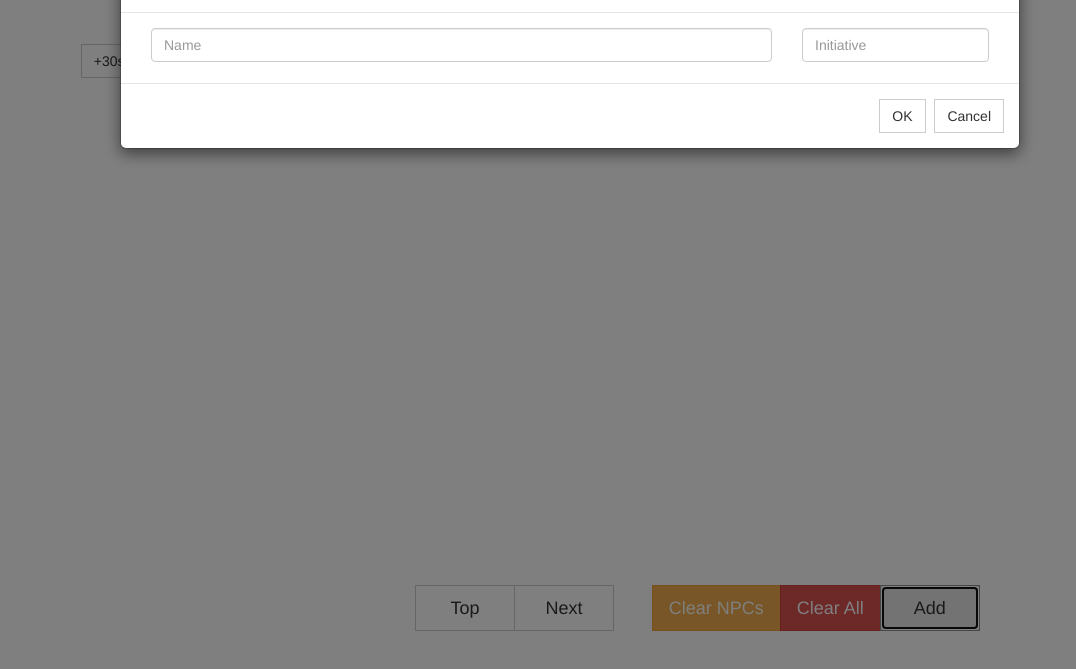
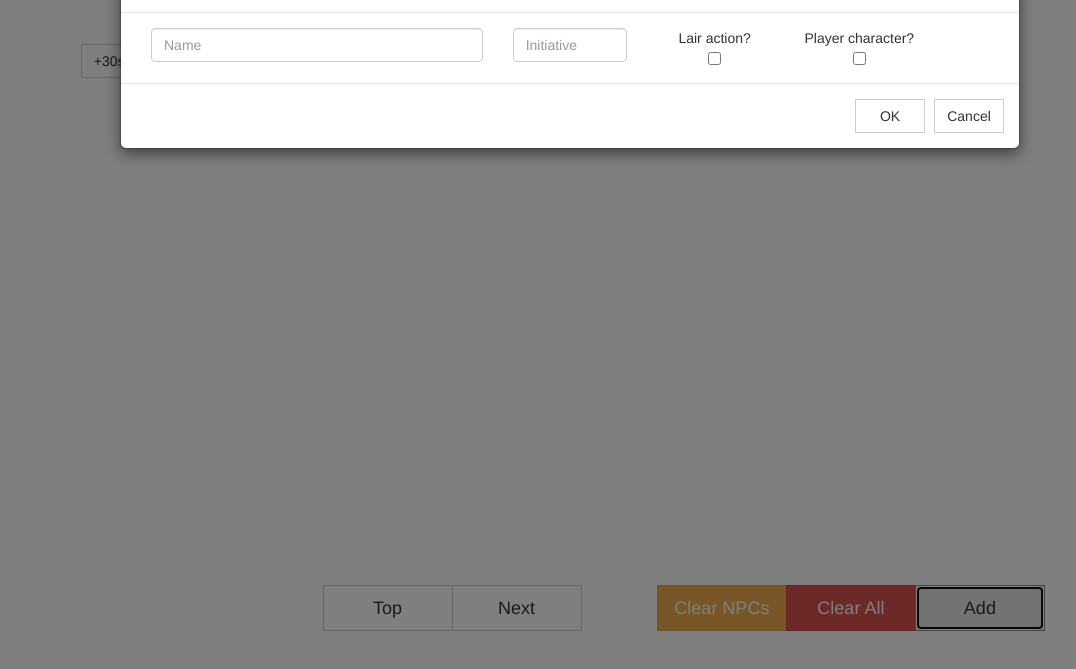
Before and after one commit to blanky/initiative, a plain HTML site: page index.html in a window 1280 px wide. Both pictures are taken after a click on the button "Add". Shown: the part 75-744 px from the top of the page, without its empty margins (70-1146 px from the left). Drawn offline with Linux system fonts and the light colour scheme.

Commit message:
added Lair action and Player character checkboxes to character creation, fixed button sizes

```diff
--- a/css/main.css
+++ b/css/main.css
@@ -39,7 +39,7 @@ body {
 }
 
 .btn-lg {
-	min-width:100px;
+	min-width:130px;
 }
 
 .btn {
@@ -90,3 +90,11 @@ body {
 #changeInit {
 	max-width:50px;
 }
+
+p {
+	text-align:center;
+}
+
+.btn-md {
+	min-width:70px;
+}
--- a/index.html
+++ b/index.html
@@ -34,14 +34,14 @@
 			</div>
 		</div>
 		<div class="col-sm-12" id="bottom-half">
-			<div class="col-sm-4" id="sw-container">
+			<div class="col-sm-3" id="sw-container">
 			</div>
-			<div class="col-sm-8" id="se-container">
-				<div class="col-sm-4 btn-group button-container" id="nav-buttons">
+			<div class="col-sm-9" id="se-container">
+				<div class="col-sm-5 btn-group button-container" id="nav-buttons">
 					<button type="button" class="btn btn-lg btn-default" id="top-button">Top</button>
 					<button type="button" class="btn btn-lg btn-default" id="nxt-button">Next</button>
 				</div>
-				<div class="col-sm-8 btn-group button-container" id="control-buttons">
+				<div class="col-sm-7 btn-group button-container" id="control-buttons">
 					<button type="button" class="btn btn-lg btn-warning" id="clrnpc-button">Clear NPCs</button>
 					<button type="button" class="btn btn-lg btn-danger" id="clrall-button">Clear All</button>
 					<button type="button" class="btn btn-lg btn-default" id="add-button" data-toggle="modal" data-target="#addModal">Add</button>
@@ -57,17 +57,23 @@
 	          <h4 class="modal-title">Add a creature</h4>
 	        </div>
 	        <div class="modal-body">
-	          <div class="col-sm-9">
+	          <div class="col-sm-5">
 							<input type="text" class="form-control" id="creature-name" placeholder="Name" />
 						</div>
-						<div class="col-sm-3">
+						<div class="col-sm-2">
 							<input type="number" class="form-control" id="creature-initiative" placeholder="Initiative" />
+						</div>
+						<div class="col-sm-2">
+							<p>Lair action?<br><input type="checkbox" id="creature-lair-action" /></p>
+						</div>
+						<div class="col-sm-2">
+							<p>Player character?<br><input type="checkbox" id="creature-player-character" /></p>
 						</div>
 						<br><br>
 	        </div>
 	        <div class="modal-footer">
-	          <button type="button" class="btn btn-default" id="add-creature-button">OK</button>
-	          <button type="button" class="btn btn-default" data-dismiss="modal">Cancel</button>
+	          <button type="button" class="btn btn-md btn-default" id="add-creature-button">OK</button>
+	          <button type="button" class="btn btn-md btn-default" data-dismiss="modal">Cancel</button>
 	        </div>
 	      </div>
 	    </div>
--- a/js/main.js
+++ b/js/main.js
@@ -7,6 +7,8 @@ $(document).ready(function() {
 	$('#add-button').click(function() {
 		$('#creature-name').val('');
 		$('#creature-initiative').val('');
+		$('#creature-player-character').prop('checked', false);
+		$('#creature-lair-action').prop('checked', false);
 	});
 	$('#add-creature-button').click(function() {
 		//check if there's stuff in the forms
@@ -24,8 +26,16 @@ $(document).ready(function() {
 		initObj.name = $('#creature-name').val();
 		initObj.initiative = parseInt($('#creature-initiative').val());
 		initObj.highlight = false;
-		initObj.pc = false;
+		initObj.pc = $('#creature-player-character').is(':checked');
 		creature_list.push(initObj);
+		if($('#creature-lair-action').is(':checked')) {
+			var lairObj = {};
+			lairObj.name = $('#creature-name').val() + ' (Lair action)';
+			lairObj.initiative = 20;
+			lairObj.highlight = false;
+			lairObj.pc = $('#creature-player-character').is(':checked');
+			creature_list.push(lairObj);
+		}
 		//hide modal
 		$('#addModal').modal('hide');
 		//check against creature_list to see if there's conflicting initiatives
```
